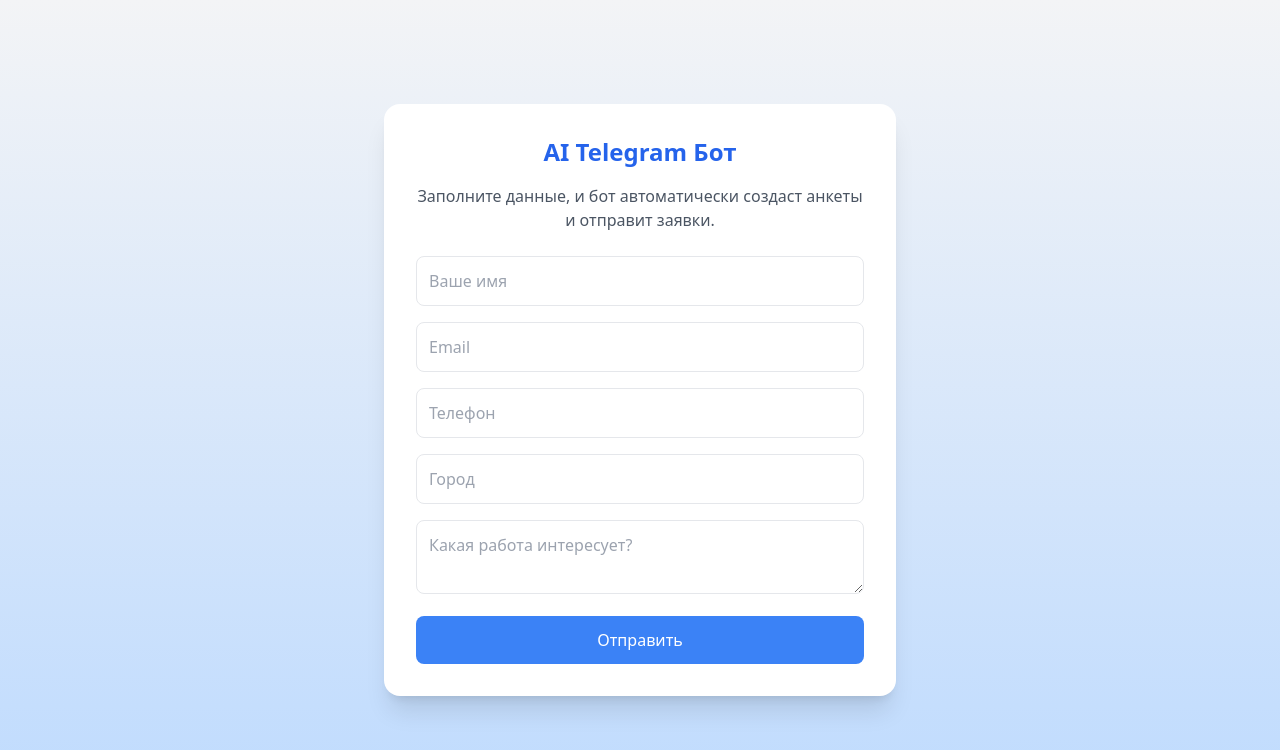
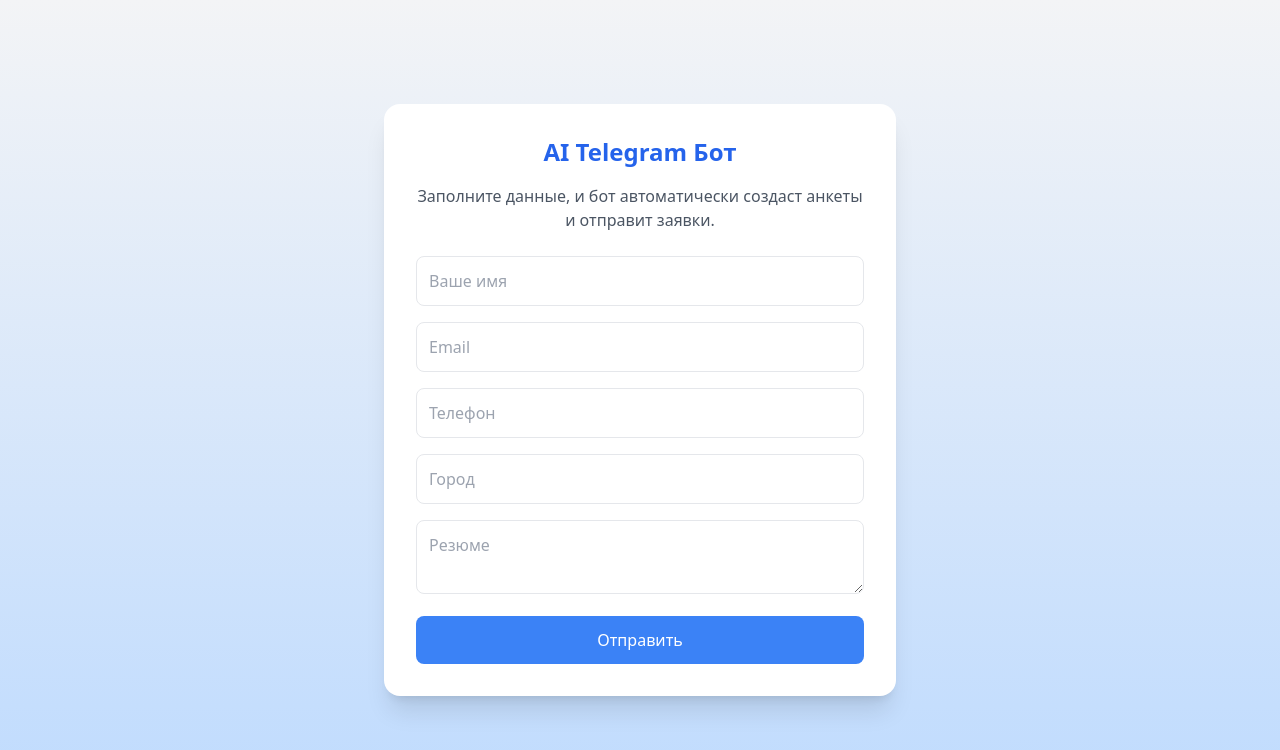
Before and after one commit to Rio1100/tt, a plain HTML site: page index.html in a window 1280 px wide. Drawn offline with nearby package versions, Linux system fonts and the light colour scheme.

Commit message:
Update index.html

```diff
--- a/index.html
+++ b/index.html
@@ -16,7 +16,7 @@
             <input type="email" placeholder="Email" class="w-full p-3 border rounded-lg focus:ring focus:ring-blue-300">
             <input type="text" placeholder="Телефон" class="w-full p-3 border rounded-lg focus:ring focus:ring-blue-300">
             <input type="text" placeholder="Город" class="w-full p-3 border rounded-lg focus:ring focus:ring-blue-300">
-            <textarea placeholder="Какая работа интересует?" class="w-full p-3 border rounded-lg focus:ring focus:ring-blue-300"></textarea>
+            <textarea placeholder="Резюме" class="w-full p-3 border rounded-lg focus:ring focus:ring-blue-300"></textarea>
             <button type="submit" class="w-full bg-blue-500 text-white py-3 rounded-lg hover:bg-blue-700">Отправить</button>
         </form>
     </div>
```
